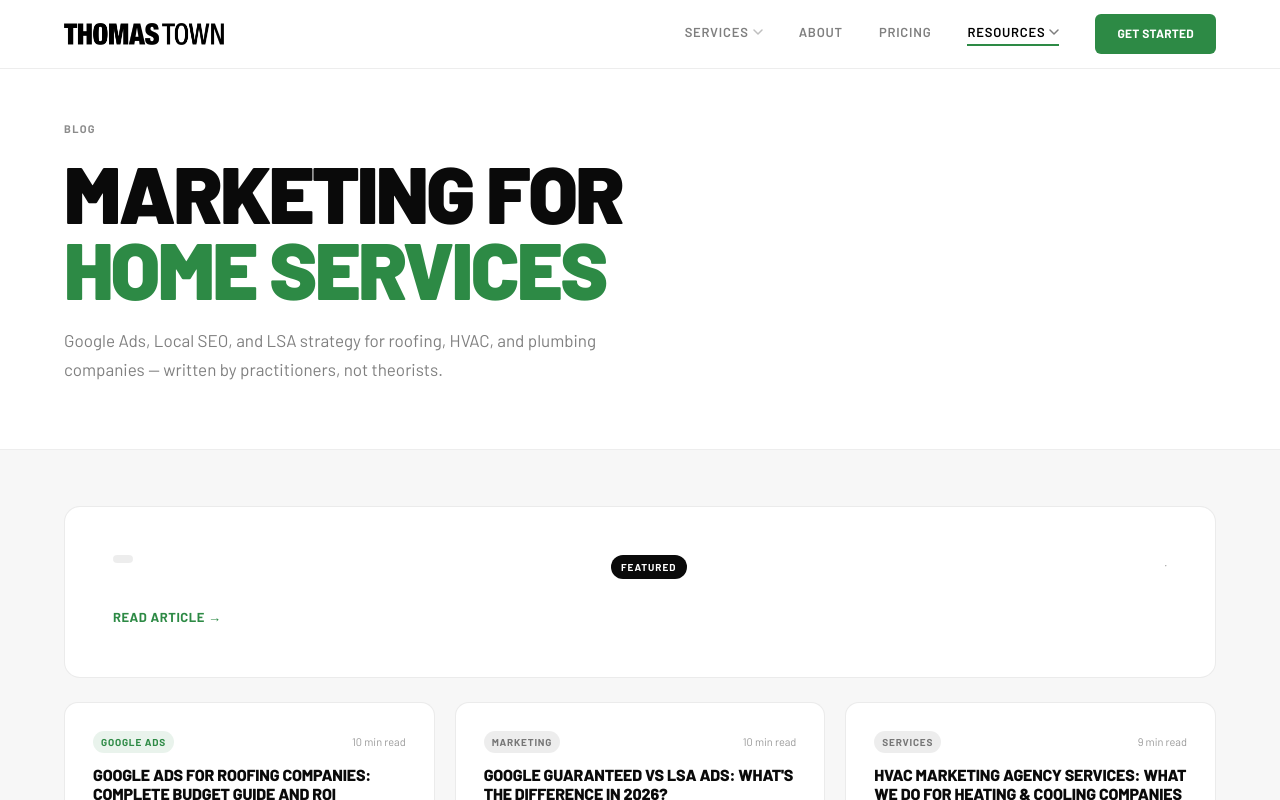
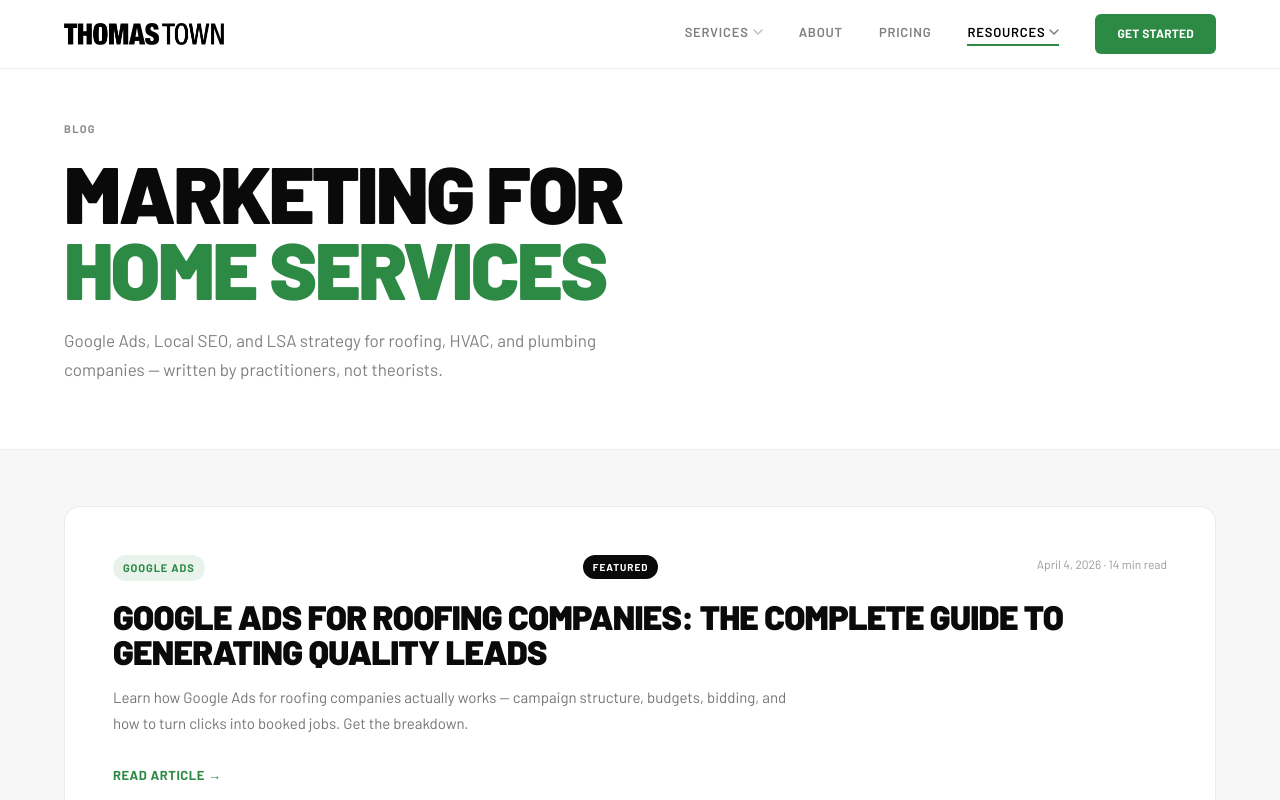
Before and after one commit to webberossi89/thomas-town-digital, a Next.js app: page /blog in a window 1280 px wide. Shown: the top 800 px of the page. Built offline with nearby package versions, Linux system fonts and the light colour scheme.

Commit message:
SEO: fix blog listing entry for google-ads-for-roofing-companies

```diff
--- a/app/blog/page.tsx
+++ b/app/blog/page.tsx
@@ -8,12 +8,12 @@ export const metadata: Metadata = {
 
 const posts = [
   {
-    category: "",
-    title: "",
-    summary: "",
-    date: "",
-    dateISO: "",
-    readTime: "",
+    category: "Google Ads",
+    title: "Google Ads for Roofing Companies: The Complete Guide to Generating Quality Leads",
+    summary: "Learn how Google Ads for roofing companies actually works — campaign structure, budgets, bidding, and how to turn clicks into booked jobs. Get the breakdown.",
+    date: "April 4, 2026",
+    dateISO: "2026-04-05",
+    readTime: "14 min read",
     slug: "google-ads-for-roofing-companies",
   },
   {
```
